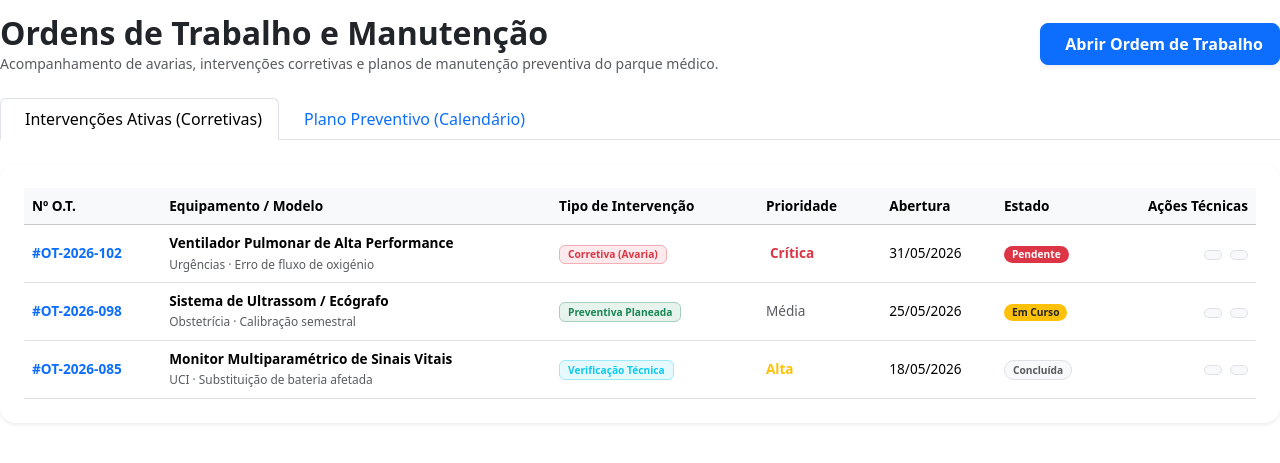
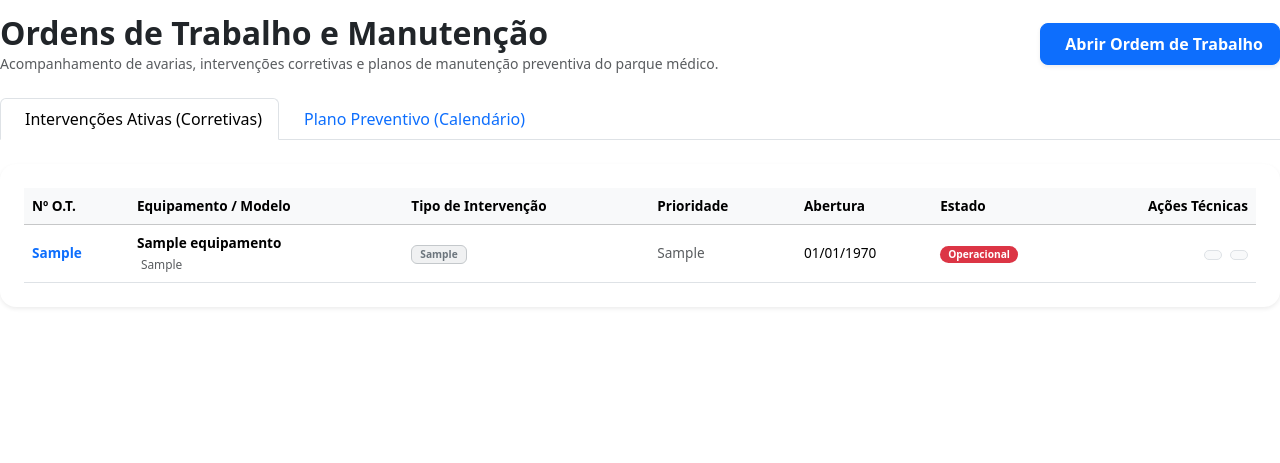
Before and after one commit to simaocacheira-lang/gira, a PHP site: page /manutencao.php in a window 1280 px wide. Shown: the part 224-687 px from the top of the page. Run offline with PHP 8.4, Linux system fonts and the light colour scheme; the visitor is signed in with stand-in values (Sample User, id 1); tables that the repository leaves empty or names only in its code hold one stand-in row (values such as "Sample post"); some libraries are stand-ins or nearby versions.

Commit message:
feat: Dashboard de manutenção dinâmico e encerramento de Ordens de Trabalho
- Refatoração do `manutencao.php` para carregar as OTs dinamicamente através de um JOIN com a tabela equipamentos.
- "Reset" à tabela `ordens_trabalho` para incluir colunas de fecho (relatorio_tecnico, tempo_gasto, data_fecho, estado).
- Atualização do modal `modalFecharOT` para captura de dados e injeção via JavaScript.
- Criação do `processar_fecho_ot.php` utilizando transações PDO (commit/rollback) para fechar a OT e atualizar o estado clínico da máquina em simultâneo.
- Correção de UX: redirecionamento após emissão de OT aponta agora para o dashboard de manutenção.

```diff
--- a/private/manutencao.php
+++ b/private/manutencao.php
@@ -1,7 +1,21 @@
 <?php
-// 1. Chamamos o molde para trazer a Sidebar e a Topbar automáticas
+// 1. Ligar à Base de Dados e chamar o molde
+require_once __DIR__ . '/db.php';
 require_once __DIR__ . '/layout.php';
-// 2. Montamos o topo da página com o título correto para a aba do browser
+
+// 2. O Motor de Busca: Fazer JOIN para juntar as OTs com os dados dos Equipamentos
+try {
+    $sql = "SELECT ot.*, e.nome AS equip_nome, e.modelo AS equip_modelo
+            FROM ordens_trabalho ot
+            LEFT JOIN equipamentos e ON ot.equipamento_id = e.id
+            ORDER BY ot.id DESC";
+    $stmt = $pdo->query($sql);
+    $lista_ots = $stmt->fetchAll();
+} catch (PDOException $e) {
+    die("Erro ao carregar o dashboard de manutenção: " . $e->getMessage());
+}
+
+// 3. Montamos o topo da página
 render_header("Gira - Ordens de Trabalho e Manutenção");
 ?>
 
@@ -33,7 +47,6 @@ render_header("Gira - Ordens de Trabalho e Manutenção");
 
     <div class="tab-pane fade show active" id="lista" role="tabpanel" tabindex="0">
         <?php
-        // 1. Definimos as colunas da tabela de Ordens de Trabalho
         $colunas = [
             ['label' => 'Nº O.T.', 'sort' => 'id_ot'],
             ['label' => 'Equipamento / Modelo', 'sort' => 'equipamento'],
@@ -44,182 +57,108 @@ render_header("Gira - Ordens de Trabalho e Manutenção");
             ['label' => 'Ações Técnicas', 'align' => 'end']
         ];
 
-        // 2. Invocamos a função da tabela
         render_table_start($colunas);
+
+        // =======================================================
+        // O LOOP DINÂMICO QUE SUBSTITUI OS EXEMPLOS ESTÁTICOS
+        // =======================================================
+        foreach ($lista_ots as $ot):
+            // 1. Lógica para as cores do Tipo de Intervenção
+            $tipo_badge = 'secondary';
+            if (strpos($ot['tipo_manutencao'], 'Corretiva') !== false) $tipo_badge = 'danger';
+            elseif (strpos($ot['tipo_manutencao'], 'Preventiva') !== false) $tipo_badge = 'success';
+
+            // 2. Lógica para as cores da Prioridade
+            $prioridade_icon = '';
+            $prioridade_class = 'text-muted fw-medium';
+            if ($ot['prioridade'] == 'Crítica') {
+                $prioridade_class = 'text-danger fw-bold';
+                $prioridade_icon = '<i class="fa-solid fa-triangle-exclamation me-1"></i>';
+            } elseif ($ot['prioridade'] == 'Alta') {
+                $prioridade_class = 'text-warning fw-bold';
+            }
+
+            // 3. Lógica para as cores do Estado (Assumindo 'Pendente' se não existir ainda)
+            $estado_atual = isset($ot['estado']) ? $ot['estado'] : 'Pendente';
+            $estado_badge = 'danger text-white';
+            if ($estado_atual == 'Em Curso') $estado_badge = 'warning text-dark';
+            elseif ($estado_atual == 'Concluída') $estado_badge = 'light text-muted border';
+
+            // 4. Formatação de Data
+            $data_abertura = isset($ot['data_abertura']) ? date('d/m/Y', strtotime($ot['data_abertura'])) : date('d/m/Y');
         ?>
-
             <tr>
-            <td class="fw-bold text-primary fw-mono">#OT-2026-102</td>
+                <td class="fw-bold text-primary fw-mono"><?php echo htmlspecialchars($ot['numero_ot']); ?></td>
                 <td>
-                <div class="fw-bold">Ventilador Pulmonar de Alta Performance</div>
-                <small class="text-muted">Urgências · Erro de fluxo de oxigénio</small>
+                    <div class="fw-bold"><?php echo htmlspecialchars($ot['equip_nome']); ?></div>
+                    <small class="text-muted"><i class="fa-solid fa-industry me-1"></i><?php echo htmlspecialchars($ot['equip_modelo']); ?></small>
                 </td>
-            <td><span class="badge bg-danger bg-opacity-10 text-danger border border-danger-subtle px-2">Corretiva (Avaria)</span></td>
-            <td><span class="text-danger fw-bold"><i class="fa-solid fa-triangle-exclamation me-1"></i> Crítica</span></td>
-            <td>31/05/2026</td>
-            <td><span class="badge bg-danger text-white rounded-pill px-2">Pendente</span></td>
+                <td><span class="badge bg-<?php echo $tipo_badge; ?> bg-opacity-10 text-<?php echo $tipo_badge; ?> border border-<?php echo $tipo_badge; ?>-subtle px-2"><?php echo htmlspecialchars($ot['tipo_manutencao']); ?></span></td>
+                <td><span class="<?php echo $prioridade_class; ?>"><?php echo $prioridade_icon . htmlspecialchars($ot['prioridade']); ?></span></td>
+                <td><?php echo $data_abertura; ?></td>
+                <td><span class="badge bg-<?php echo $estado_badge; ?> rounded-pill px-2"><?php echo htmlspecialchars($estado_atual); ?></span></td>
                 <td class="text-end">
-                <button class="btn btn-light btn-sm rounded-3 me-1 border" data-bs-toggle="tooltip" data-bs-placement="top" title="Assumir Reparação">
-                    <i class="fa-solid fa-wrench text-primary"></i>
+                    <span data-bs-toggle="tooltip" data-bs-placement="top" title="Gerir Ordem de Trabalho">
+                        <button class="btn btn-light btn-sm rounded-3 me-1 border btn-fechar-ot"
+                            data-bs-toggle="modal"
+                            data-bs-target="#modalFecharOT"
+                            data-id="<?php echo $ot['id']; ?>"
+                            data-numero="<?php echo htmlspecialchars($ot['numero_ot']); ?>"
+                            data-equipamento="<?php echo $ot['equipamento_id']; ?>">
+                            <i class="fa-solid fa-check text-success"></i>
                         </button>
-                <button class="btn btn-light btn-sm rounded-3 text-danger border" data-bs-toggle="tooltip" data-bs-placement="top" title="Cancelar Ordem">
+                    </span>
+                    <button class="btn btn-light btn-sm rounded-3 text-danger border" onclick="alert('Funcionalidade de cancelar a desenvolver!');">
                         <i class="fa-solid fa-xmark"></i>
                     </button>
                 </td>
             </tr>
+        <?php
+        endforeach;
 
+        if (count($lista_ots) === 0):
+        ?>
             <tr>
-            <td class="fw-bold text-primary fw-mono">#OT-2026-098</td>
-            <td>
-                <div class="fw-bold">Sistema de Ultrassom / Ecógrafo</div>
-                <small class="text-muted">Obstetrícia · Calibração semestral</small>
-            </td>
-            <td><span class="badge bg-success bg-opacity-10 text-success border border-success-subtle px-2">Preventiva Planeada</span></td>
-            <td><span class="text-muted fw-medium">Média</span></td>
-            <td>25/05/2026</td>
-            <td><span class="badge bg-warning text-dark rounded-pill px-2">Em Curso</span></td>
-            <td class="text-end">
-                <span data-bs-toggle="tooltip" data-bs-placement="top" title="Fechar Relatório Técnico">
-                    <button class="btn btn-light btn-sm rounded-3 me-1 border" data-bs-toggle="modal" data-bs-target="#modalFecharOT">
-                        <i class="fa-solid fa-check text-success"></i>
-                    </button>
-                </span>
-                <button class="btn btn-light btn-sm rounded-3 text-danger border" data-bs-toggle="tooltip" data-bs-placement="top" title="Cancelar Ordem">
-                    <i class="fa-solid fa-xmark"></i>
-                </button>
+                <td colspan="7" class="text-center text-muted py-5">
+                    <i class="fa-solid fa-clipboard-check fs-1 text-light mb-3"></i><br>
+                    Tudo operacional! Não existem Ordens de Trabalho pendentes.
                 </td>
             </tr>
+        <?php
+        endif;
 
-        <tr>
-            <td class="fw-bold text-primary fw-mono">#OT-2026-085</td>
-            <td>
-                <div class="fw-bold">Monitor Multiparamétrico de Sinais Vitais</div>
-                <small class="text-muted">UCI · Substituição de bateria afetada</small>
-            </td>
-            <td><span class="badge bg-info bg-opacity-10 text-info border border-info-subtle px-2">Verificação Técnica</span></td>
-            <td><span class="text-warning fw-bold">Alta</span></td>
-            <td>18/05/2026</td>
-            <td><span class="badge bg-light text-muted border rounded-pill px-2">Concluída</span></td>
-            <td class="text-end">
-                <button class="btn btn-light btn-sm rounded-3 me-1 border" data-bs-toggle="tooltip" data-bs-placement="top" title="Visualizar Histórico">
-                    <i class="fa-solid fa-eye text-primary"></i>
-                </button>
-                <button class="btn btn-light btn-sm rounded-3 text-danger border" data-bs-toggle="tooltip" data-bs-placement="top" title="Eliminar Registo">
-                    <i class="fa-solid fa-trash"></i>
-                </button>
-            </td>
-        </tr>
-
-        <?php
-        // 3. Fechamos as tags da tabela automaticamente
         render_table_end();
         ?>
     </div>
 
     <div class="tab-pane fade" id="calendario" role="tabpanel" tabindex="0">
         <div class="card border-0 shadow-sm rounded-4 p-4 bg-white">
-
             <div class="d-flex justify-content-between align-items-center mb-4">
                 <h5 class="fw-bold text-dark m-0">Maio 2026</h5>
-                <div class="d-flex gap-2">
-                    <button class="btn btn-light border rounded-3 btn-sm"><i class="fa-solid fa-chevron-left"></i></button>
-                    <button class="btn btn-light border rounded-3 fw-bold small text-secondary">Mês Atual</button>
-                    <button class="btn btn-light border rounded-3 btn-sm"><i class="fa-solid fa-chevron-right"></i></button>
-                </div>
-            </div>
-
-            <div class="calendar-grid">
-                <div class="calendar-header">Segunda</div>
-                <div class="calendar-header">Terça</div>
-                <div class="calendar-header">Quarta</div>
-                <div class="calendar-header">Quinta</div>
-                <div class="calendar-header">Sexta</div>
-                <div class="calendar-header">Sábado</div>
-                <div class="calendar-header">Domingo</div>
-
-                <div class="calendar-day empty"></div>
-                <div class="calendar-day empty"></div>
-                <div class="calendar-day empty"></div>
-                <div class="calendar-day empty"></div>
-
-                <div class="calendar-day"><span class="day-number">1</span></div>
-                <div class="calendar-day"><span class="day-number">2</span></div>
-                <div class="calendar-day"><span class="day-number">3</span></div>
-
-                <div class="calendar-day"><span class="day-number">4</span></div>
-                <div class="calendar-day">
-                    <span class="day-number">5</span>
-                    <div class="event-badge bg-info bg-opacity-10 text-info border border-info-subtle" title="Calibração Mensal">
-                        <i class="fa-solid fa-heart-pulse me-1"></i> 15 Monitores
-                    </div>
-                </div>
-                <div class="calendar-day"><span class="day-number">6</span></div>
-                <div class="calendar-day"><span class="day-number">7</span></div>
-                <div class="calendar-day"><span class="day-number">8</span></div>
-                <div class="calendar-day"><span class="day-number">9</span></div>
-                <div class="calendar-day"><span class="day-number">10</span></div>
-
-                <div class="calendar-day">
-                    <span class="day-number">11</span>
-                    <div class="event-badge bg-warning bg-opacity-10 text-dark border border-warning-subtle" title="Manutenção Semestral em Lote">
-                        <i class="fa-solid fa-layer-group text-warning me-1"></i> 40 Ecógrafos (Dia 1/3)
-                    </div>
-                </div>
-                <div class="calendar-day">
-                    <span class="day-number">12</span>
-                    <div class="event-badge bg-warning bg-opacity-10 text-dark border border-warning-subtle" title="Manutenção Semestral em Lote">
-                        <i class="fa-solid fa-layer-group text-warning me-1"></i> 40 Ecógrafos (Dia 2/3)
-                    </div>
-                </div>
-                <div class="calendar-day">
-                    <span class="day-number">13</span>
-                    <div class="event-badge bg-warning bg-opacity-10 text-dark border border-warning-subtle" title="Manutenção Semestral em Lote">
-                        <i class="fa-solid fa-layer-group text-warning me-1"></i> 40 Ecógrafos (Dia 3/3)
-                    </div>
-                </div>
-                <div class="calendar-day"><span class="day-number">14</span></div>
-                <div class="calendar-day"><span class="day-number">15</span></div>
-                <div class="calendar-day"><span class="day-number">16</span></div>
-                <div class="calendar-day"><span class="day-number">17</span></div>
-
-                <div class="calendar-day"><span class="day-number">18</span></div>
-                <div class="calendar-day"><span class="day-number">19</span></div>
-                <div class="calendar-day">
-                    <span class="day-number today">20</span>
-                    <div class="event-badge bg-primary bg-opacity-10 text-primary border border-primary-subtle" title="Inspeção Visual Anual">
-                        <i class="fa-solid fa-bed me-1"></i> Camas Articuladas
-                    </div>
-                </div>
-                <div class="calendar-day"><span class="day-number">21</span></div>
-                <div class="calendar-day"><span class="day-number">22</span></div>
-                <div class="calendar-day"><span class="day-number">23</span></div>
-                <div class="calendar-day"><span class="day-number">24</span></div>
-
-                <div class="calendar-day"><span class="day-number">25</span></div>
-                <div class="calendar-day"><span class="day-number">26</span></div>
-                <div class="calendar-day"><span class="day-number">27</span></div>
-                <div class="calendar-day border-danger border-2 shadow-sm">
-                    <span class="day-number text-danger">28</span>
-                    <div class="event-badge bg-danger text-white shadow-sm" title="Revisão Obrigatória de Suporte de Vida">
-                        <i class="fa-solid fa-triangle-exclamation me-1"></i> Revisão Ventiladores BO
-                    </div>
-                </div>
-                <div class="calendar-day"><span class="day-number">29</span></div>
-                <div class="calendar-day"><span class="day-number">30</span></div>
-                <div class="calendar-day"><span class="day-number">31</span></div>
-            </div>
-
-            <div class="d-flex align-items-center gap-4 mt-4 pt-3 border-top border-light">
-                <span class="small fw-bold text-secondary"><i class="fa-solid fa-circle text-primary me-1" style="font-size: 0.5rem;"></i> Inspeção</span>
-                <span class="small fw-bold text-secondary"><i class="fa-solid fa-circle text-warning me-1" style="font-size: 0.5rem;"></i> Intervenção em Lote</span>
-                <span class="small fw-bold text-secondary"><i class="fa-solid fa-circle text-info me-1" style="font-size: 0.5rem;"></i> Calibração / Metrologia</span>
-                <span class="small fw-bold text-secondary"><i class="fa-solid fa-circle text-danger me-1" style="font-size: 0.5rem;"></i> Revisão Crítica (Prioritária)</span>
+                <p class="text-muted small mt-4"><em>(Visualização do Calendário Estática para Efeitos de Design)</em></p>
             </div>
         </div>
     </div>
 </div>
 
-<?php
-// Fechamos a página e injetamos os scripts
-render_footer();
-?>
+<script>
+    document.addEventListener('DOMContentLoaded', function() {
+        const modalFecharOT = document.getElementById('modalFecharOT');
+        if (modalFecharOT) {
+            modalFecharOT.addEventListener('show.bs.modal', function(event) {
+                const button = event.relatedTarget;
+
+                // Apanhar os dados
+                const idOt = button.getAttribute('data-id');
+                const numOt = button.getAttribute('data-numero');
+                const idEquip = button.getAttribute('data-equipamento');
+
+                // Preencher o modal
+                document.getElementById('fecho_id_ot').value = idOt;
+                document.getElementById('fecho_id_equipamento').value = idEquip;
+                document.getElementById('fecho_numero_ot').textContent = numOt;
+            });
+        }
+    });
+</script>
+<?php render_footer(); ?>
--- a/private/modals.php
+++ b/private/modals.php
@@ -192,7 +192,7 @@ try {
                 <div>
                     <div class="d-flex align-items-center gap-2 mb-1">
                         <span class="badge bg-warning text-dark rounded-pill px-2">Em Curso</span>
-                        <span class="text-muted fw-mono small">#OT-2026-098</span>
+                        <span class="text-muted fw-mono small" id="fecho_numero_ot">#OT-XXXX</span>
                     </div>
                     <h5 class="modal-title fw-bold text-dark mb-0"><i class="fa-solid fa-flag-checkered text-success me-2"></i>Encerrar Ordem de Trabalho</h5>
                 </div>
@@ -200,49 +200,32 @@ try {
             </div>
             <div class="modal-body p-4">
                 <form id="formFecharOT" action="/gira/private/processar_fecho_ot.php" method="POST">
+                    <input type="hidden" name="id_ot" id="fecho_id_ot">
+                    <input type="hidden" name="id_equipamento" id="fecho_id_equipamento">
+
                     <h6 class="fw-bold mb-3 pb-2 border-bottom"><i class="fa-solid fa-clipboard-check text-primary me-2"></i>Relatório Técnico</h6>
                     <div class="row g-3 mb-4">
                         <div class="col-12">
                             <label class="form-label small fw-bold text-secondary">Trabalho Realizado</label>
-                            <textarea class="form-control rounded-3 bg-light border-0" rows="3" required></textarea>
+                            <textarea class="form-control rounded-3 bg-light border-0" name="relatorio_tecnico" rows="3" required placeholder="Descreva a intervenção..."></textarea>
                         </div>
                         <div class="col-md-6">
                             <label class="form-label small fw-bold text-secondary">Tempo Gasto (Horas)</label>
-                            <input type="number" step="0.5" class="form-control rounded-3 bg-light border-0" required>
+                            <input type="number" step="0.5" class="form-control rounded-3 bg-light border-0" name="tempo_gasto" placeholder="Ex: 1.5" required>
                         </div>
                         <div class="col-md-6">
-                            <label class="form-label small fw-bold text-secondary">Novo Estado</label>
-                            <select class="form-select rounded-3 bg-light border-0 text-success fw-bold" required>
+                            <label class="form-label small fw-bold text-secondary">Novo Estado do Equipamento</label>
+                            <select class="form-select rounded-3 bg-light border-0 text-success fw-bold" name="novo_estado_equipamento" required>
                                 <option value="Operacional" selected>Operacional</option>
-                                <option value="Aguardar Teste">Aguardar Calibração</option>
+                                <option value="Manutenção" class="text-warning">Aguardar Calibração Extra</option>
                             </select>
-                        </div>
-                    </div>
-                    <div class="d-flex justify-content-between align-items-center mb-3 pb-2 border-bottom">
-                        <h6 class="fw-bold m-0"><i class="fa-solid fa-boxes-stacked text-warning me-2"></i>Materiais e Peças Consumidas</h6>
-                        <button type="button" class="btn btn-sm btn-outline-primary rounded-pill fw-bold" style="font-size: 0.7rem;"><i class="fa-solid fa-plus me-1"></i> Adicionar</button>
-                    </div>
-                    <div class="row g-2 align-items-center mb-2 bg-light p-2 rounded-3 border">
-                        <div class="col-7">
-                            <select class="form-select form-select-sm rounded-2 border-0 bg-white">
-                                <option value="P01">Módulo SpO2 - Philips</option>
-                            </select>
-                        </div>
-                        <div class="col-3">
-                            <div class="input-group input-group-sm">
-                                <span class="input-group-text bg-white border-0 text-muted">Qtd</span>
-                                <input type="number" class="form-control border-0 rounded-end-2" value="1" min="1">
-                            </div>
-                        </div>
-                        <div class="col-2 text-end">
-                            <button type="button" class="btn btn-sm text-danger shadow-none"><i class="fa-solid fa-trash"></i></button>
                         </div>
                     </div>
                 </form>
             </div>
             <div class="modal-footer border-top border-light p-3 bg-white rounded-bottom-4">
                 <button type="button" class="btn btn-light rounded-3 fw-bold small text-secondary px-3" data-bs-dismiss="modal">Cancelar</button>
-                <button type="submit" class="btn btn-success rounded-3 fw-bold small px-4"><i class="fa-solid fa-check-double me-2"></i>Encerrar</button>
+                <button type="submit" form="formFecharOT" class="btn btn-success rounded-3 fw-bold small px-4"><i class="fa-solid fa-check-double me-2"></i>Encerrar O.T.</button>
             </div>
         </div>
     </div>
```
Also changed, not shown: private/processar_fecho_ot.php (added, +52 -0 lines), private/processar_manutencao.php (+5 -4 lines). Lines whose indentation alone changed are shown as unchanged.
